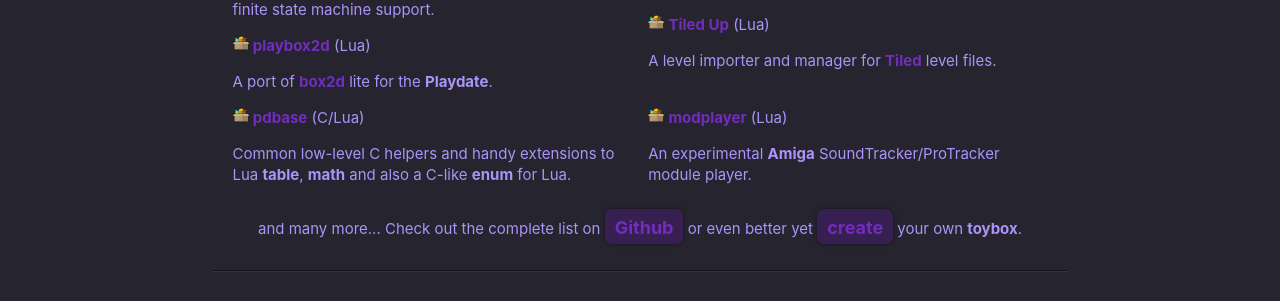
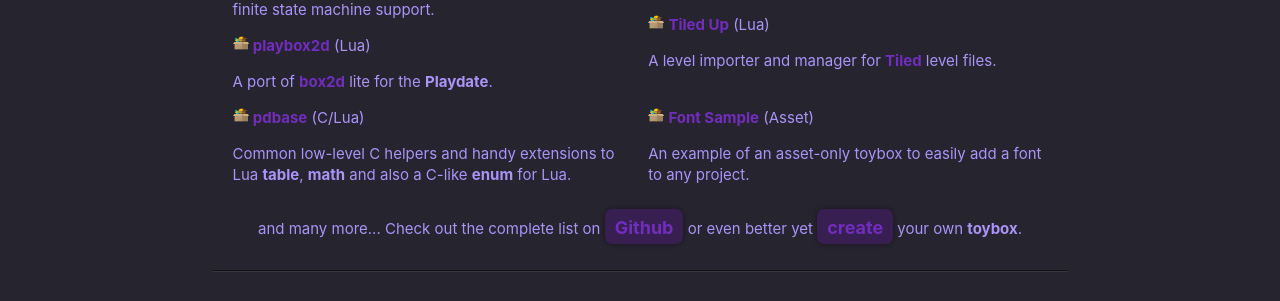
Before and after one commit to toyboxpy/toyboxpy.io, a Jekyll site: the page built from index.html, in a window 1280 px wide. Shown: the part 985-1286 px from the top of the page. Built offline with Jekyll 4.4.1, drawn with Linux system fonts in a browser that asks for light colours; comment, search, counter and statistics services are not loaded.

Commit message:
Added FontSample in the front page list of toyboxes

```diff
--- a/_data/locales/en.yml
+++ b/_data/locales/en.yml
@@ -14,7 +14,7 @@
     pdbasedesc: Common low-level C helpers and handy extensions to Lua <b>table</b>, <b>math</b> and also a C-like <b>enum</b> for Lua.
     playbox2ddesc: A port of <a href="https://box2d.org" target="_blank">box2d</a> lite for the <b>Playdate</b>.
     tileddesc: A level importer and manager for <a href="https://mapeditor.org" target="_blank">Tiled</a> level files.<br><br>
-    modplayerdesc: An experimental <b>Amiga</b> SoundTracker/ProTracker module player.
+    fontsampledesc: An example of an asset-only toybox to easily add a font to any project.
     animatedspriteedesc: Sprite class extension with imagetable animation and finite state machine support.
     ldtkdesc: Load tilemaps created with <a href="https://ldtk.io" target="_blank">LDtk</a> in playdate games.
     toyboxlist: and many more... Check out the complete list on <a href="https://github.com/stars/DidierMalenfant/lists/toyboxes">Github</a> or even better yet <a href="https://github.com/toyboxpy/toybox.py#creating-your-own-toyboxes">create</a> your own <b>toybox</b>.
--- a/_layouts/index.html
+++ b/_layouts/index.html
@@ -70,8 +70,8 @@
         <p>{{ t.pagecontent.ldtkdesc }}</p>
           <p><img alt="toyboxpy logo" src="{{ "/assets/img/toybox-449x449.png" | relative_url }}" width="16" height="16"> <a href="https://github.com/DidierMalenfant/tiled-uo">Tiled Up</a> (Lua)</p>
           <p>{{ t.pagecontent.tileddesc }}</p>
-          <p><img alt="toyboxpy logo" src="{{ "/assets/img/toybox-449x449.png" | relative_url }}" width="16" height="16"> <a href="https://github.com/DidierMalenfant/modplayer">modplayer</a> (Lua)</p>
-          <p>{{ t.pagecontent.modplayerdesc }}</p>
+          <p><img alt="toyboxpy logo" src="{{ "/assets/img/toybox-449x449.png" | relative_url }}" width="16" height="16"> <a href="https://github.com/DidierMalenfant/FontSample">Font Sample</a> (Asset)</p>
+          <p>{{ t.pagecontent.fontsampledesc }}</p>
         </div>
         <div class="button">
           <p>{{ t.pagecontent.toyboxlist }}</p>
```
